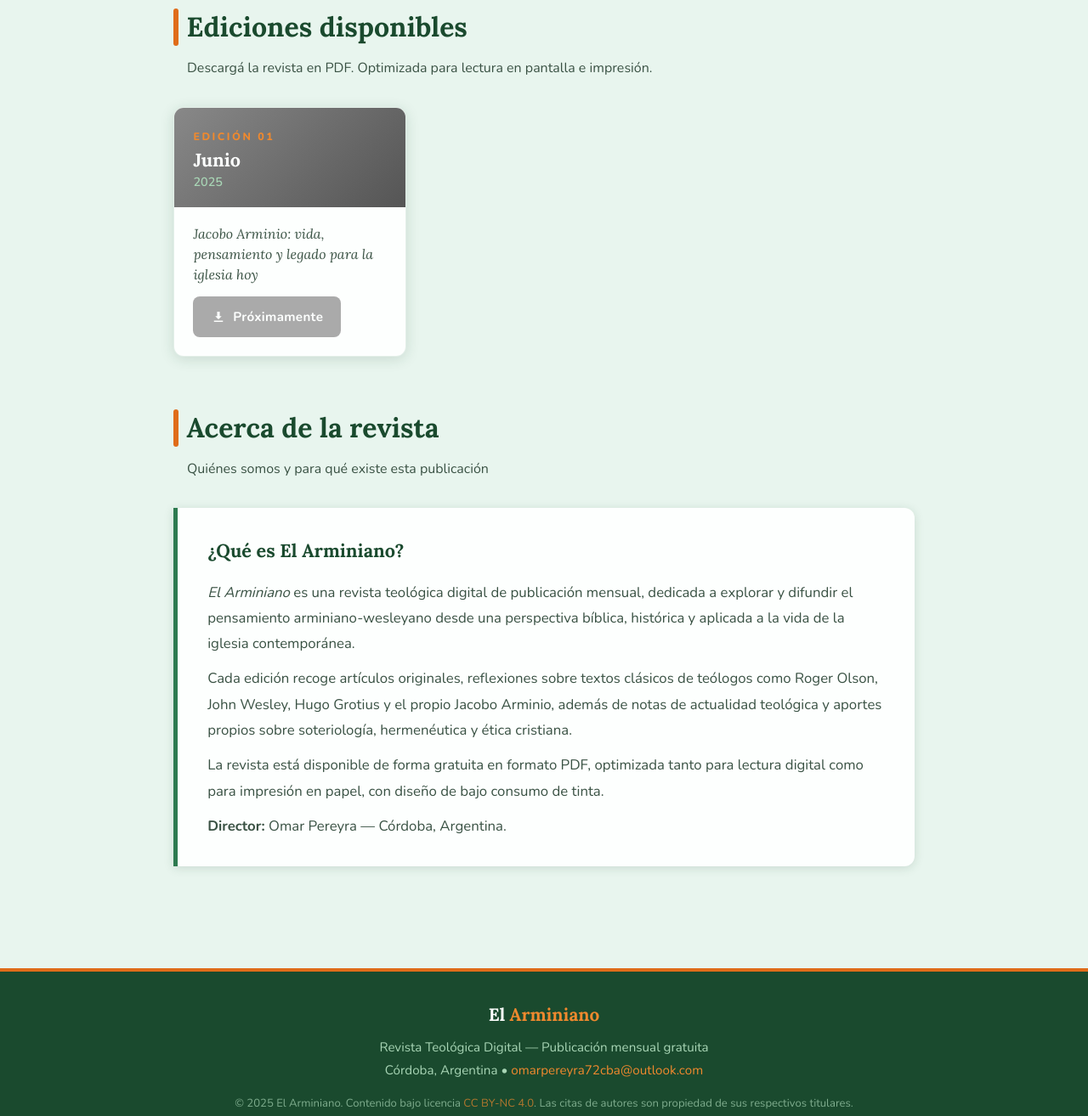
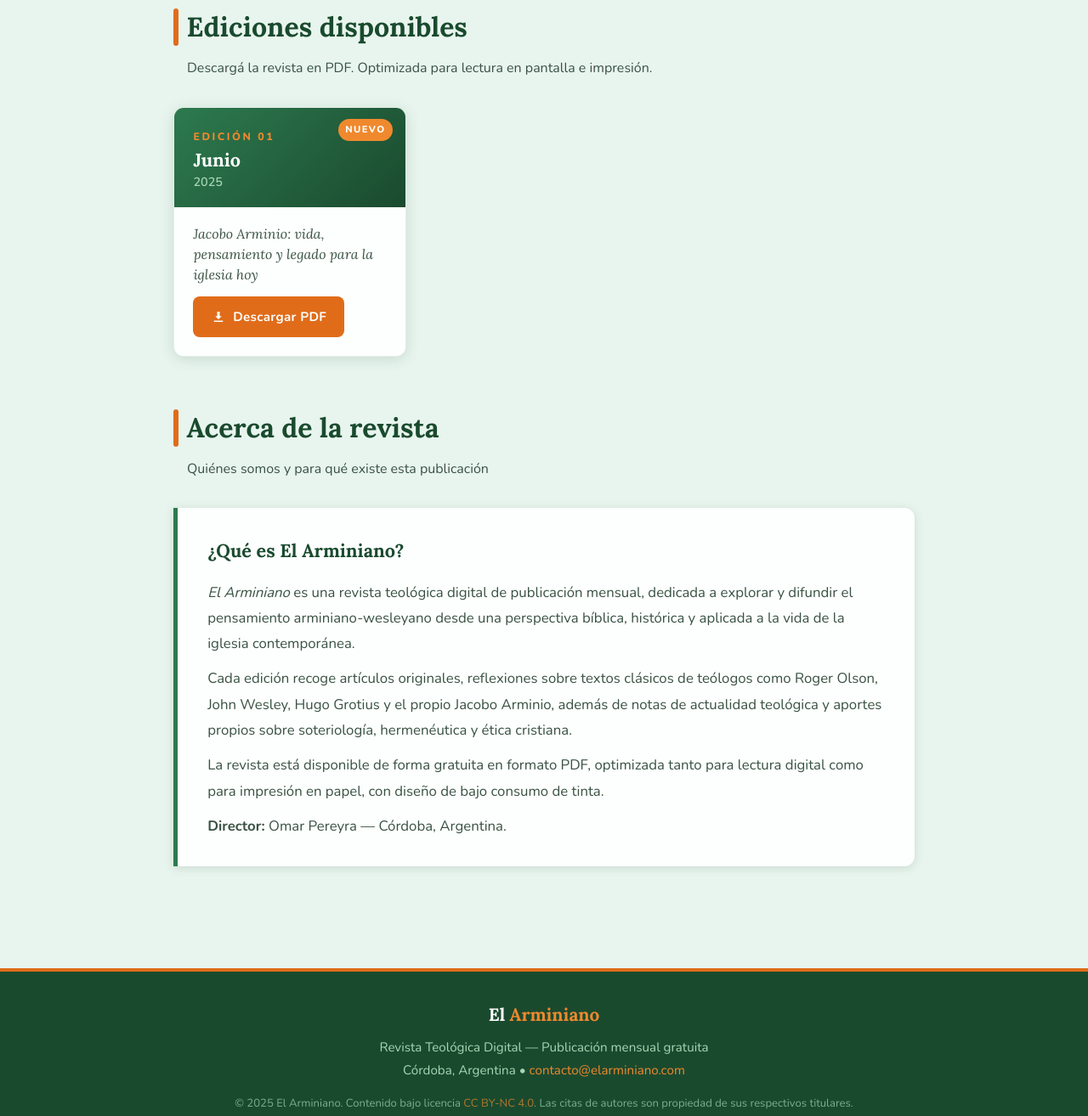
Before and after one commit to omarpereyra72/el-arminiano, a plain HTML site: page index.html in a window 1280 px wide. Shown: the part 580-1894 px from the top of the page at 85% size. Drawn offline with nearby package versions, Linux system fonts and the light colour scheme.

Commit message:
Add files via upload

```diff
--- a/index.html
+++ b/index.html
@@ -407,7 +407,7 @@
   <ul>
     <li><a href="#ediciones">Ediciones</a></li>
     <li><a href="#acerca">Acerca de</a></li>
-    <li><a href="mailto:omarpereyra72cba@outlook.com">Contacto</a></li>
+    <li><a href="mailto:contacto@elarminiano.com">Contacto</a></li>
   </ul>
 </nav>
 
@@ -426,24 +426,7 @@
 
     <div class="ediciones-grid">
 
-      <!-- EDICIÓN 01 — EJEMPLO (próximamente) -->
-      <article class="edicion-card card-proxima">
-        <div class="card-header">
-          <p class="card-num">Edición 01</p>
-          <p class="card-mes">Junio</p>
-          <p class="card-anio">2025</p>
-        </div>
-        <div class="card-body">
-          <p class="card-tema">Jacobo Arminio: vida, pensamiento y legado para la iglesia hoy</p>
-          <a class="btn-descargar" aria-disabled="true">
-            <svg viewBox="0 0 24 24"><path d="M12 16l-5-5h3V4h4v7h3l-5 5zm-7 2h14v2H5v-2z"/></svg>
-            Próximamente
-          </a>
-        </div>
-      </article>
-
-      <!-- AQUÍ SE AGREGARÁN LAS EDICIONES REALES -->
-      <!-- Ejemplo de cómo quedará una edición publicada:
+      <!-- EDICIÓN 01 -->
       <article class="edicion-card">
         <div class="card-header">
           <span class="badge-nuevo">Nuevo</span>
@@ -453,13 +436,15 @@
         </div>
         <div class="card-body">
           <p class="card-tema">Jacobo Arminio: vida, pensamiento y legado para la iglesia hoy</p>
-          <a href="ediciones/arminiano-01-junio-2025.pdf" target="_blank" rel="noopener" class="btn-descargar">
+          <a href="https://drive.google.com/file/d/1HLkIMdk8r9x6G496q7uGahmtZ019A3an/view?usp=drive_link"
+             target="_blank"
+             rel="noopener noreferrer"
+             class="btn-descargar">
             <svg viewBox="0 0 24 24"><path d="M12 16l-5-5h3V4h4v7h3l-5 5zm-7 2h14v2H5v-2z"/></svg>
             Descargar PDF
           </a>
         </div>
       </article>
-      -->
 
     </div>
   </section>
@@ -499,7 +484,7 @@
 <footer>
   <p class="footer-logo">El <span>Arminiano</span></p>
   <p>Revista Teológica Digital &mdash; Publicación mensual gratuita</p>
-  <p>Córdoba, Argentina &bull; <a href="mailto:omarpereyra72cba@outlook.com">omarpereyra72cba@outlook.com</a></p>
+  <p>Córdoba, Argentina &bull; <a href="mailto:contacto@elarminiano.com">contacto@elarminiano.com</a></p>
   <p style="margin-top:0.8rem; font-size:0.82rem; opacity:0.7;">
     &copy; 2025 El Arminiano. Contenido bajo licencia
     <a href="https://creativecommons.org/licenses/by-nc/4.0/" target="_blank" rel="noopener">CC BY-NC 4.0</a>.
```
